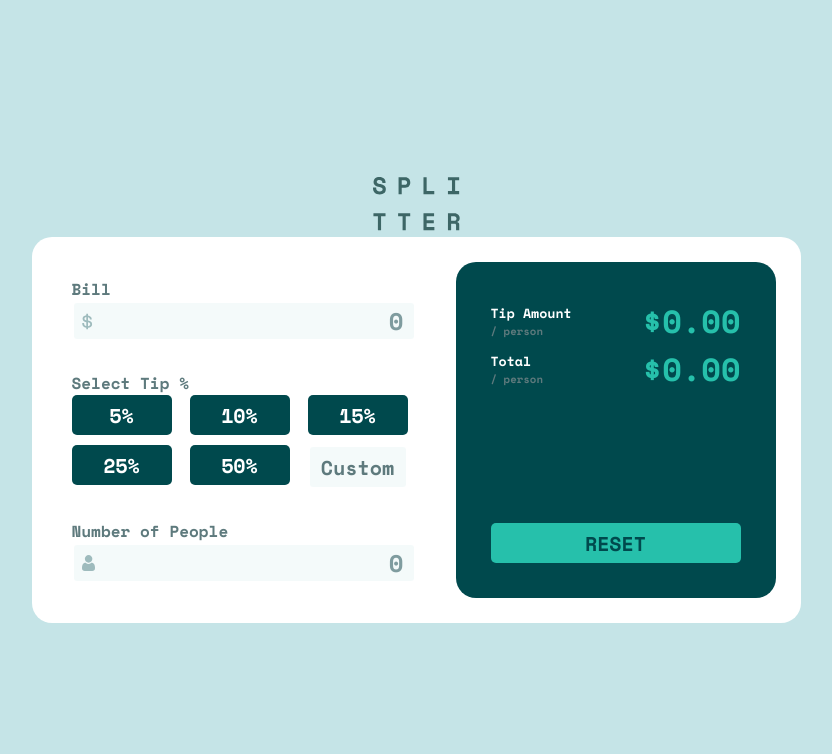
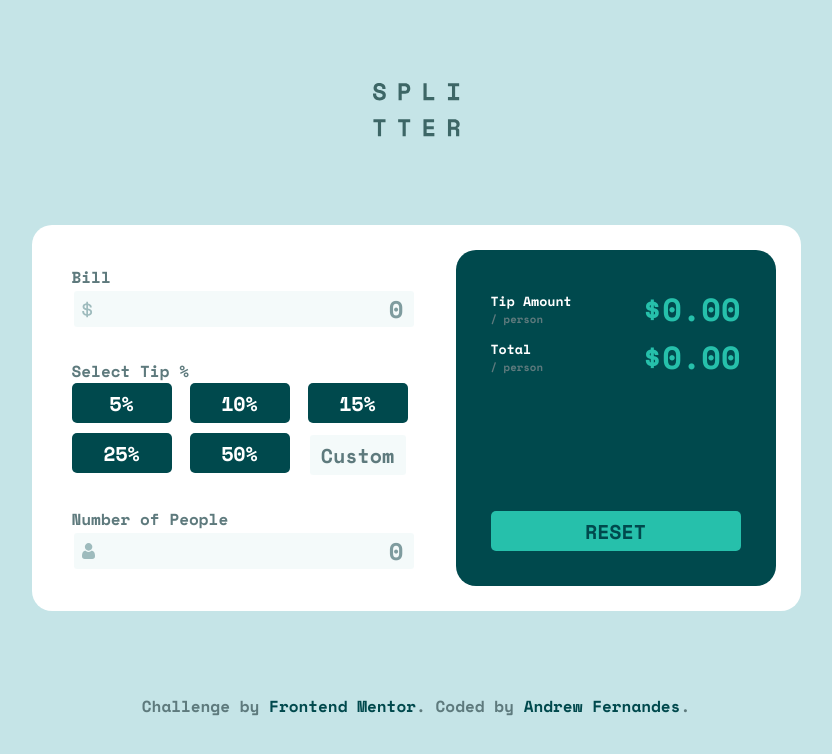
Before and after one commit to andrew8gmf/tip-calculator-app, an Angular app: page / in a window 1280 px wide. Shown: the top 754 px of the page, without its empty margins (224-1056 px from the left). Built offline with nearby package versions, Linux system fonts and the light colour scheme.

Commit message:
feat(style): add attribution

```diff
--- a/src/app/home/home.component.html
+++ b/src/app/home/home.component.html
@@ -50,4 +50,9 @@
             <button class="main__card__values__button">RESET</button>
         </div>
     </div>
+
+    <div class="attribution">
+        Challenge by <a class="attribution__link" href="https://www.frontendmentor.io?ref=challenge" target="_blank">Frontend Mentor</a>.
+        Coded by <a class="attribution__link" href="https://github.com/andrew8gmf">Andrew Fernandes</a>.
+    </div>
 </div>
--- a/src/app/home/home.component.scss
+++ b/src/app/home/home.component.scss
@@ -3,8 +3,12 @@
     display: flex;
     flex-direction: column;
     height: 100%;
-    justify-content: center;
+    justify-content: space-between;
     width: 100%;
+
+    &__logo {
+        margin: auto;
+    }
 
     &__card {
         background: var(--white);
@@ -200,4 +204,18 @@
             }
         }
     }
+
+    .attribution {
+        margin: auto;
+        text-align: center;
+
+        &__link {
+            color: var(--cyan-very-dark);
+            text-decoration: none;
+
+            &:hover {
+                color: var(--cyan-strong);
+            }
+        }
+    }
 }
```
